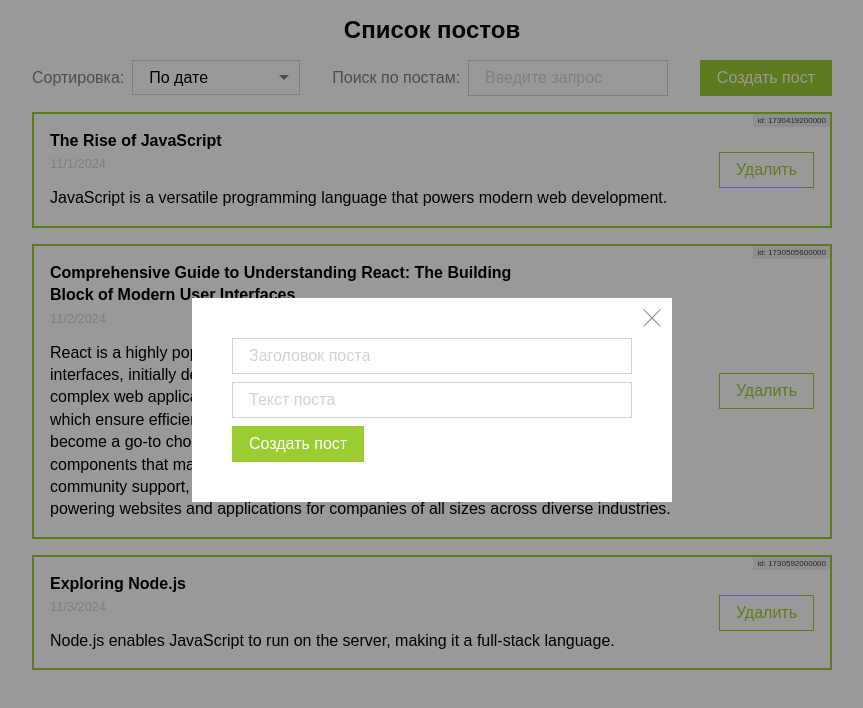
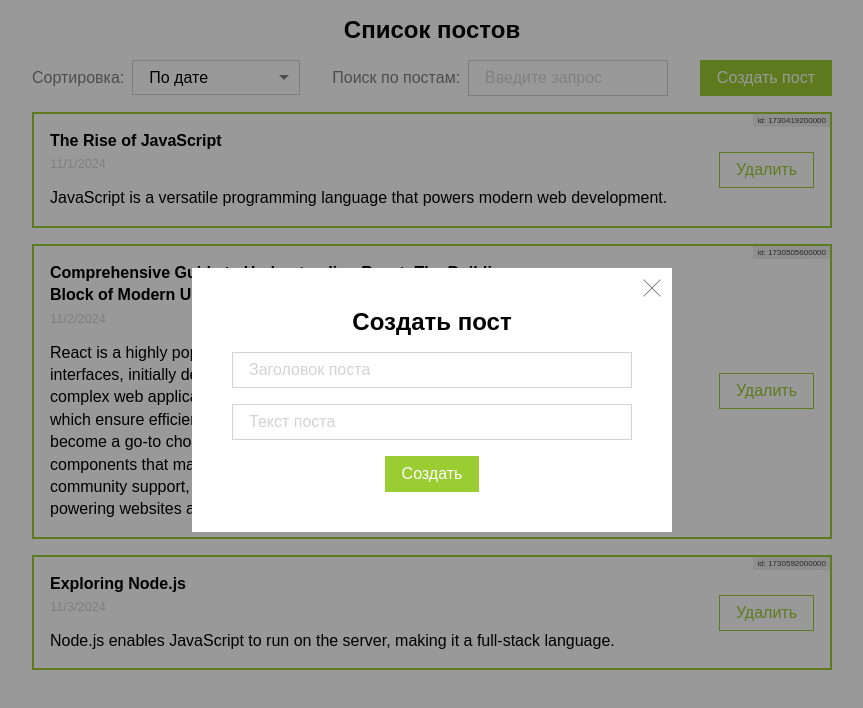
Before and after one commit to hellsgor/ulbi-react-fundamental-course, a React (Vite) app: page / in a window 1280 px wide. Both pictures are taken after a click on the button "Создать пост". Shown: the top 708 px of the page, without its empty margins (208-1071 px from the left). Built offline with nearby package versions, Linux system fonts and the light colour scheme.

Commit message:
Update[PostForm]: added center alignment in modal

```diff
--- a/src/components/Modal/Modal.module.css
+++ b/src/components/Modal/Modal.module.css
@@ -18,7 +18,10 @@
   background-color: white;
   min-width: 480px;
   height: fit-content;
+}
 
+.modalContent h2 {
+  text-align: center;
 }
 
 .modalClose {
--- a/src/components/PostForm/PostForm.tsx
+++ b/src/components/PostForm/PostForm.tsx
@@ -22,7 +22,9 @@ export const PostForm: FC<PostFormProps> = ({ create }) => {
   }
 
   return (
-    <form className={classes['post-form']}>
+    <div className={classes.postForm}>
+      <h2>Создать пост</h2>
+      <form>
         <TextInput
           placeholder="Заголовок поста"
           type="text"
@@ -40,8 +42,9 @@ export const PostForm: FC<PostFormProps> = ({ create }) => {
         />
 
         <Button onClick={addPost} type="button">
-        <span>Создать пост</span>
+          <span>Создать</span>
         </Button>
       </form>
+    </div>
   );
 };
--- a/src/components/PostForm/PostFrom.module.css
+++ b/src/components/PostForm/PostFrom.module.css
@@ -1,5 +1,11 @@
-.post-form {
+.postForm,
+.postForm > form {
   display: flex;
   flex-direction: column;
-  row-gap: 8px;
+  row-gap: 16px;
+  align-items: center;
 }
+
+.postForm > form {
+  width: 100%;
+}
```
Lines whose indentation alone changed are shown as unchanged.
